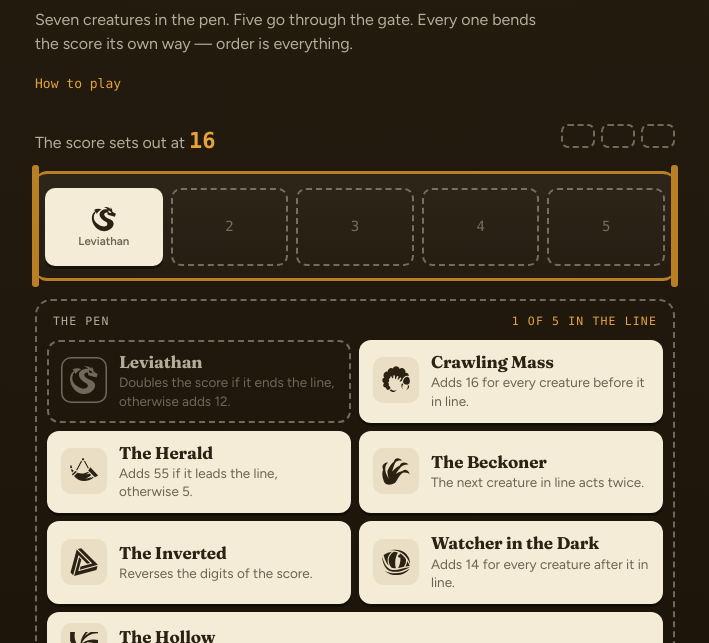
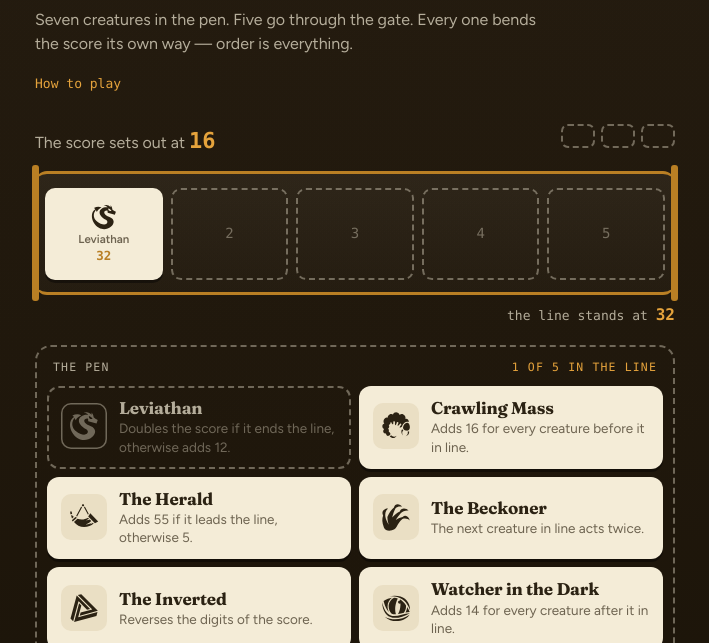
Before and after one commit to Jonezzyboy/herded, a website: page index.html in a window 1280 px wide. Both pictures are taken after a click on the button 484 px from the left and 538 px from the top of the page. Shown: the part 157-800 px from the top of the page, without its empty margins (285-994 px from the left). Drawn offline with Linux system fonts and the light colour scheme; a web font is replaced by a local one.

Commit message:
Keep count on the rail as the line is built
Every filled gate now shows what the score becomes after its creature
acts, with a ×2 marker when a doubler is at work, and a running
"the line stands at" total sits under the rail — recomputed live so
nobody has to hold the arithmetic in their head. Gates grew a little
to fit the number, and How to play mentions the rail keeps count.

Co-Authored-By: Claude Fable 5 <noreply@anthropic.com>

```diff
--- a/game.js
+++ b/game.js
@@ -635,17 +635,23 @@ if (typeof document !== 'undefined') (function () {
 
   function renderGates() {
     gatesEl.innerHTML = '';
+    // The rail keeps count: the line so far is scored live, so every gate
+    // shows what the score becomes after its creature acts.
+    const preview = state.lineup.length ? playLineup(state.lineup, puzzle.start) : null;
     for (let i = 0; i < LINE_SIZE; i++) {
       const li = document.createElement('li');
       const id = state.lineup[i];
       if (id) {
         const a = BY_ID[id];
+        const step = preview.steps[i];
+        const times = step.times > 1 ? `<b class="gate-times">×${step.times}</b>` : '';
         const btn = document.createElement('button');
         btn.type = 'button';
         btn.className = 'gate-pick';
         btn.disabled = state.revealing || state.finished;
         btn.title = `Send ${a.name} back to the pen`;
-        btn.innerHTML = `${faceMark(a, 'gate-face')}<span class="gate-name">${a.name}</span>`;
+        btn.innerHTML = `${faceMark(a, 'gate-face')}<span class="gate-name">${a.name}</span>` +
+          `<span class="gate-score">${times}${step.after}</span>`;
         btn.addEventListener('click', () => {
           state.lineup.splice(i, 1);
           render();
@@ -656,6 +662,12 @@ if (typeof document !== 'undefined') (function () {
         li.textContent = i + 1;
       }
       gatesEl.appendChild(li);
+    }
+    const totalEl = $('#lineTotal');
+    totalEl.hidden = !preview;
+    if (preview) {
+      totalEl.innerHTML = `the line stands at <b>${preview.total}</b>` +
+        (preview.stash > 0 ? ` <span class="stash-note">(stash of ${preview.stash} back in)</span>` : '');
     }
   }
 
--- a/index.html
+++ b/index.html
@@ -36,7 +36,9 @@
           in turn.</li>
         <li>Powers tangle: some make the next creature act twice, some copy
           the one before them, some only double if they go last. Which five
-          you pick — and the order you send them — decides everything.</li>
+          you pick — and the order you send them — decides everything. The
+          rail keeps count as you build, so you can watch each power land
+          before you release.</li>
         <li>Each day draws its pen from one pack — the farmyard, myth, the
           eldritch, the cryptids — in rotation. The packs share a family of
           powers at different strengths, so what you learn carries over, but
@@ -56,6 +58,8 @@
     </div>
 
     <ol class="gates" id="gates" aria-label="The line, first to last"></ol>
+
+    <p class="line-total" id="lineTotal" hidden aria-live="polite"></p>
 
     <div class="paddock">
       <div class="pen-head" aria-hidden="true">
--- a/style.css
+++ b/style.css
@@ -269,7 +269,7 @@ main, .masthead, .foot { width: min(640px, 100%); }
 
 .gate-empty {
   flex: 1;
-  min-height: 78px;
+  min-height: 92px;
   border: 2px dashed var(--cream-faint);
   border-radius: 10px;
   display: flex;
@@ -282,7 +282,7 @@ main, .masthead, .foot { width: min(640px, 100%); }
 
 .gate-pick {
   flex: 1;
-  min-height: 78px;
+  min-height: 92px;
   border: 0;
   border-radius: 10px;
   background: var(--card);
@@ -313,6 +313,34 @@ span.gate-face { font-size: 26px; line-height: 1; }
   font-weight: 600;
   color: var(--ink-soft);
 }
+
+.gate-score {
+  font-family: var(--mono);
+  font-size: 12.5px;
+  font-weight: 600;
+  color: var(--hay-deep);
+}
+
+.gate-times {
+  font-weight: 600;
+  color: var(--poppy);
+  margin-right: 3px;
+}
+
+.line-total {
+  margin-top: 8px;
+  text-align: right;
+  font-family: var(--mono);
+  font-size: 13px;
+  color: var(--cream-soft);
+}
+
+.line-total b {
+  font-size: 16px;
+  color: var(--hay);
+}
+
+.line-total .stash-note { color: var(--cream-soft); }
 
 /* ---------- the pen ---------- */
 
@@ -909,7 +937,8 @@ span.animal-face { font-size: 27px; line-height: 1; }
   svg.gate-face { width: 22px; height: 22px; }
   span.gate-face { font-size: 22px; }
   .gate-name { font-size: 10px; }
-  .gate-empty, .gate-pick { min-height: 66px; }
+  .gate-score { font-size: 11px; }
+  .gate-empty, .gate-pick { min-height: 80px; }
   .stats { grid-template-columns: repeat(2, 1fr); }
 }
 
```
